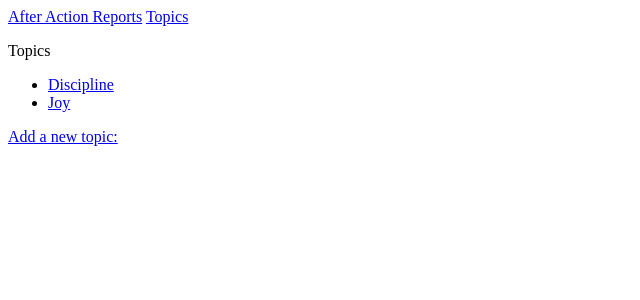
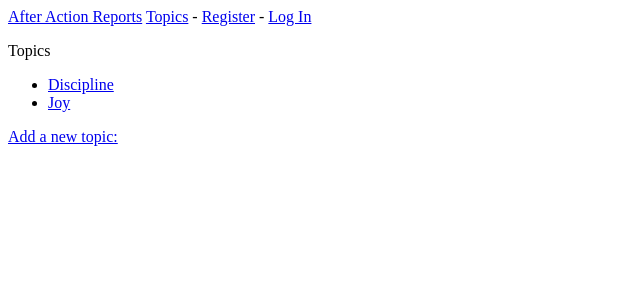
Before and after one commit to jmd10/daily_AAR, a Django app: page /topics/ in a window 1280 px wide. Shown: the top 300 px of the page, without its empty margins (0-640 px from the left). Run offline with Django 3.2, Linux system fonts and the light colour scheme; data comes from the database, SQL or seed files in the repository; both versions use the stored data as it was after the commit.

Commit message:
page 446

```diff
--- a/AARs/templates/AARs/base.html
+++ b/AARs/templates/AARs/base.html
@@ -1,7 +1,15 @@
 
 <p>
   <a href="{% url 'AARs:index' %}">After Action Reports</a>
-  <a href="{% url 'AARs:topics' %}">Topics</a>
+  <a href="{% url 'AARs:topics' %}">Topics</a> -
+  {% if user.is_authenticated %}
+    Hello, {{ user.username }}
+    <a href="{% url 'users:logout' %}">Log Out</a>
+
+  {% else %}
+    <a href="{% url 'users:register' %}">Register</a> -
+    <a href="{% url 'users:login' %}">Log In</a>
+  {% endif %}
 
 </p>
 
--- a/daily_AAR/settings.py
+++ b/daily_AAR/settings.py
@@ -40,6 +40,7 @@ INSTALLED_APPS = [
 
     # My Apps
     'AARs',
+    'users',
 ]
 
 MIDDLEWARE = [
--- a/daily_AAR/urls.py
+++ b/daily_AAR/urls.py
@@ -18,5 +18,6 @@ from django.urls import path, include
 
 urlpatterns = [
     path('admin/', admin.site.urls),
+    path('users/', include('users.urls')),
     path('', include('AARs.urls')),
 ]
```
Also changed, not shown: db.sqlite3.
